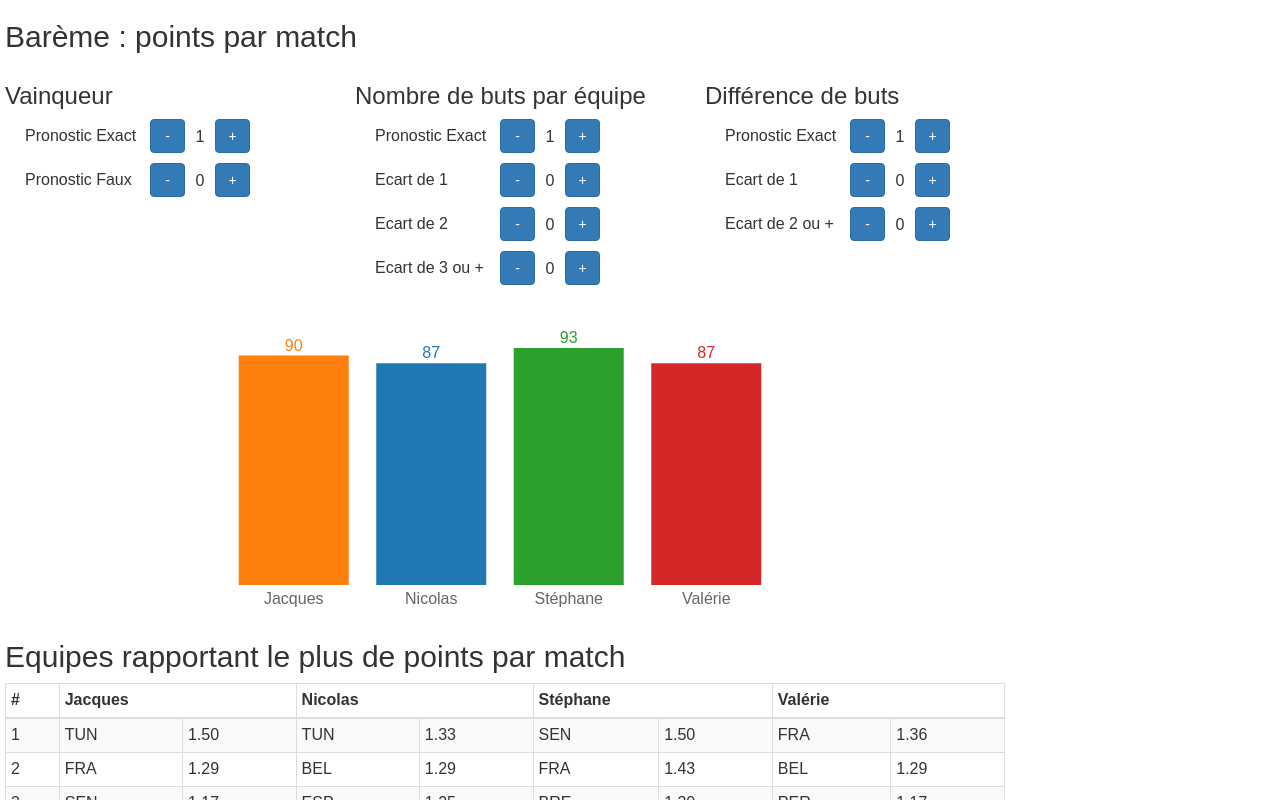
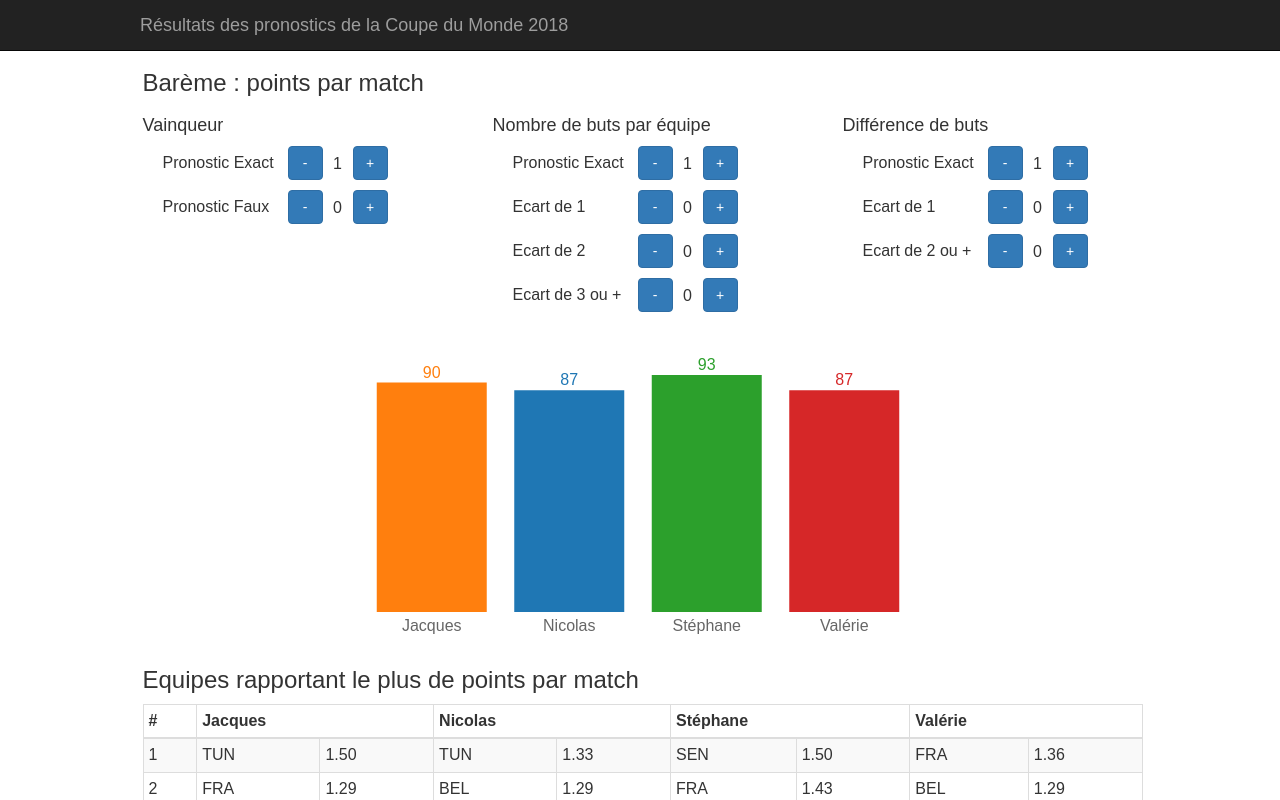
Before and after one commit to StephGbzh/pronos-graph, a React (Create React App) app: page / in a window 1280 px wide. Shown: the top 800 px of the page. Built offline with nearby package versions, Linux system fonts and the light colour scheme.

Commit message:
Center content + add Navbar

```diff
--- a/src/components/App.jsx
+++ b/src/components/App.jsx
@@ -1,5 +1,6 @@
 import React, { Component } from 'react';
 import ReactTooltip from 'react-tooltip';
+import { Navbar } from 'react-bootstrap';
 
 import BaremeSettings, { defaultBareme } from './BaremeSettings';
 import SimpleLineChart from './SimpleLineChart';
@@ -64,6 +65,14 @@ class App extends Component {
     const { filterType, bareme, rankings } = this.state;
     return (
       <div className="App">
+        <Navbar inverse fixedTop>
+          <Navbar.Header style={{ marginLeft: 70 }}>
+            <Navbar.Brand>
+              <span>Résultats des pronostics de la Coupe du Monde 2018</span>
+            </Navbar.Brand>
+            <Navbar.Toggle />
+          </Navbar.Header>
+        </Navbar>
         <BaremeSettings bareme={bareme} setBaremeValue={this.setBaremeValue} />
         <RankingBarChart chartDataLast={rankings.dataForGraph[rankings.dataForGraph.length - 1]} />
         <ResultsByTeamTable resultsByTeam={rankings.resultsByTeam} />
--- a/src/components/BaremeSettings.jsx
+++ b/src/components/BaremeSettings.jsx
@@ -13,22 +13,22 @@ export const defaultBareme = {
 
 const BaremeSettings = ({ bareme, setBaremeValue }) => (
   <div className="bareme-settings">
-    <h2>Barème : points par match</h2>
+    <h3>Barème : points par match</h3>
     <div>
       <div>
-        <h3>Vainqueur</h3>
+        <h4>Vainqueur</h4>
         <BaremeSubItem title="Pronostic Exact" setBaremeValue={setBaremeValue} path={['vainqueur', 'exact']} bareme={bareme} />
         <BaremeSubItem title="Pronostic Faux" setBaremeValue={setBaremeValue} path={['vainqueur', 'faux']} bareme={bareme} />
       </div>
       <div>
-        <h3>Nombre de buts par équipe</h3>
+        <h4>Nombre de buts par équipe</h4>
         <BaremeSubItem title="Pronostic Exact" setBaremeValue={setBaremeValue} path={['score', 'exact']} bareme={bareme} />
         <BaremeSubItem title="Ecart de 1" setBaremeValue={setBaremeValue} path={['score', 'ecart1']} bareme={bareme} />
         <BaremeSubItem title="Ecart de 2" setBaremeValue={setBaremeValue} path={['score', 'ecart2']} bareme={bareme} />
         <BaremeSubItem title="Ecart de 3 ou +" setBaremeValue={setBaremeValue} path={['score', 'faux']} bareme={bareme} />
       </div>
       <div>
-        <h3>Différence de buts</h3>
+        <h4>Différence de buts</h4>
         <BaremeSubItem title="Pronostic Exact" setBaremeValue={setBaremeValue} path={['diff', 'exact']} bareme={bareme} />
         <BaremeSubItem title="Ecart de 1" setBaremeValue={setBaremeValue} path={['diff', 'ecart1']} bareme={bareme} />
         <BaremeSubItem title="Ecart de 2 ou +" setBaremeValue={setBaremeValue} path={['diff', 'faux']} bareme={bareme} />
--- a/src/components/ResultsByTeamTable.jsx
+++ b/src/components/ResultsByTeamTable.jsx
@@ -22,8 +22,9 @@ const ResultsByTeamTable = ({ resultsByTeam }) => {
     .map((resultsByTeamsSorted) => Object.values(resultsByTeamsSorted).map(([team, { average }]) => [team, average]));
   let topResultsByTeams = [];
   for (let i = 0; i < resultsByTeam2.length; i++) {
+    // showing the top 5 is enough
     for (let j = 0; j < 5 /*dd[i].length*/; j++) {
-      if (i == 0) {
+      if (i === 0) {
         topResultsByTeams[j] = [];
       }
       topResultsByTeams[j][i] = resultsByTeam2[i][j];
@@ -33,7 +34,7 @@ const ResultsByTeamTable = ({ resultsByTeam }) => {
   //console.log(topResultsByTeams);
   return (
     <Fragment>
-      <h2>Equipes rapportant le plus de points par match</h2>
+      <h3>Equipes rapportant le plus de points par match</h3>
       <Table striped bordered condensed hover>
         <thead>
           <tr>
--- a/src/css/App.css
+++ b/src/css/App.css
@@ -8,6 +8,9 @@
 
 body {
   margin-left: 5px;
+  margin-top: 50px;
+  display: flex;
+  justify-content: center;
 }
 
 div.App {
```
